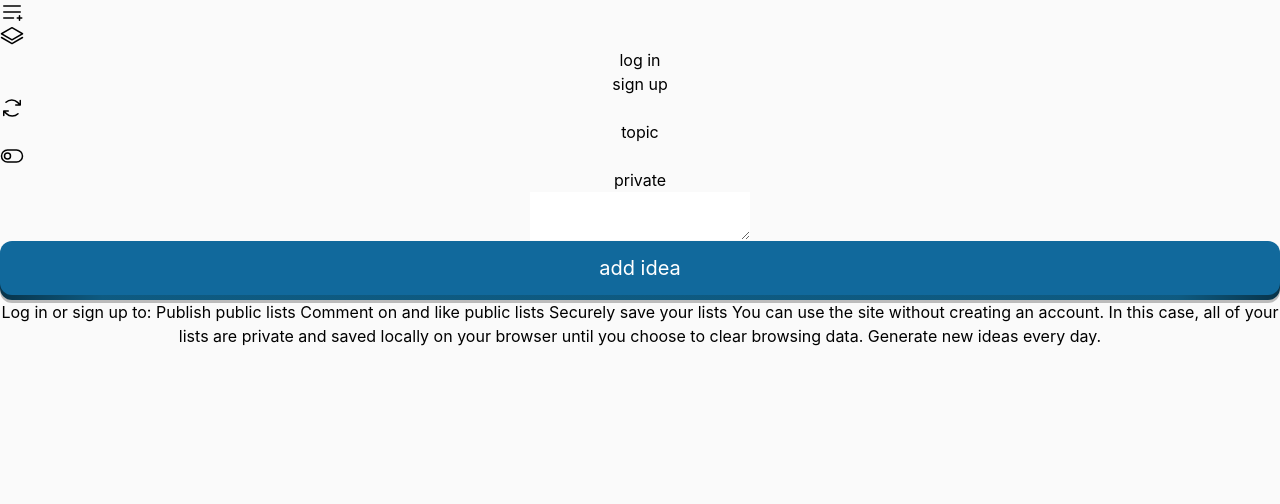
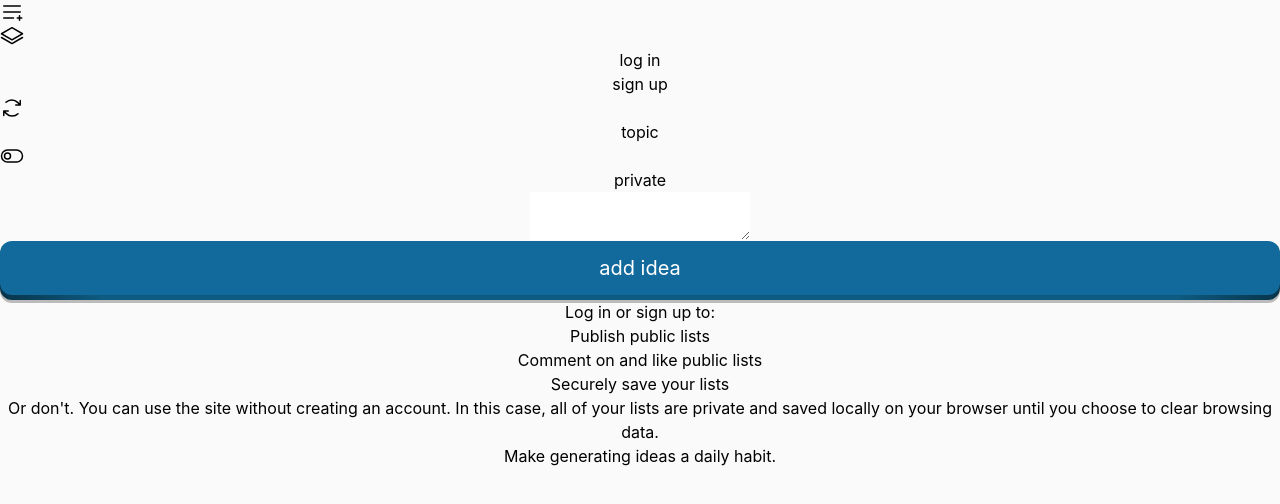
Before and after one commit to josephrmartinez/nineideasfrontend, a React (Vite) app: page / in a window 1280 px wide. Both pictures are taken after a click on the icon 12 px from the left and 156 px from the top of the page. Shown: the top 504 px of the page. Built offline with nearby package versions, Linux system fonts and the light colour scheme; no server answers.

Commit message:
Finalize popup modal

```diff
--- a/src/components/PopupModal.jsx
+++ b/src/components/PopupModal.jsx
@@ -3,16 +3,16 @@ import React from 'react';
 const PopupModal = ({ message, onClose }) => {
   return (
     <div className="fixed inset-0 flex items-center justify-center z-50">
-      <div className="fixed inset-0 bg-black opacity-50" onClick={onClose}></div>
-      <div className="bg-white rounded-lg p-4 w-72 z-10">
-        <p className="text-center">Log in or sign up to:
-Publish public lists
-Comment on and like public lists
-Securely save your lists
-
-You can use the site without creating an account. In this case, all of your lists are private and saved locally on your browser until you choose to clear browsing data.
-
-Generate new ideas every day.</p>
+      <div className="fixed inset-0 bg-black opacity-10" onClick={onClose}></div>
+      <div className="bg-white rounded shadow-lg p-8 w-80 z-10 text-left">
+        <p className="font-semibold text-md mb-1">Log in or sign up to:</p>
+        <ul className='text-sm mb-4 ml-4 list-disc'>
+          <li className=''>Publish public lists</li>
+          <li>Comment on and like public lists</li>
+          <li>Securely save your lists</li>
+        </ul>
+        <p className='text-sm mb-4'>Or don't. You can use the site without creating an account. In this case, all of your lists are private and saved locally on your browser until you choose to clear browsing data.</p>
+        <p className='text-sm'>Make generating ideas a daily habit.</p>
       </div>
     </div>
   );
--- a/src/routes/addList.jsx
+++ b/src/routes/addList.jsx
@@ -58,7 +58,7 @@ export default function AddList(){
 
   return (
     <div className='mx-auto'>
-      <div className='w-96 mx-auto'>
+      <div className='w-[22rem] mx-auto'>
       <div className='flex flex-row w-full justify-between items-center h-14'>
         <div className='flex flex-row items-center'>
           <ArrowsClockwise
@@ -80,7 +80,7 @@ export default function AddList(){
       </div>
 
       <textarea
-        className='w-96 h-20 mb-3 outline-none border bg-neutral-50'
+        className='w-[22rem] h-20 mb-3 outline-none border bg-neutral-50'
         // value={currentIdea}
         // ref={ideaInputRef}
         autoFocus
@@ -91,7 +91,7 @@ export default function AddList(){
 
 
       </div>
-      <div className='w-96 h-4 mb-4 mx-auto rounded-full border relative'>
+      <div className='w-[22rem] h-4 mb-4 mx-auto rounded-full border relative'>
         <div className='absolute left-0 top-0 h-full rounded-full shadow-lg'
           style={{ width: fillWidth, background: "linear-gradient(to bottom, #6cb00e, #005c14)", transition: "width 0.4s cubic-bezier(0.3, .15, 0.35, 1)" }}>
         </div>
```
Also changed, not shown: 1 other file (tests, documents, lock files or other folders).
